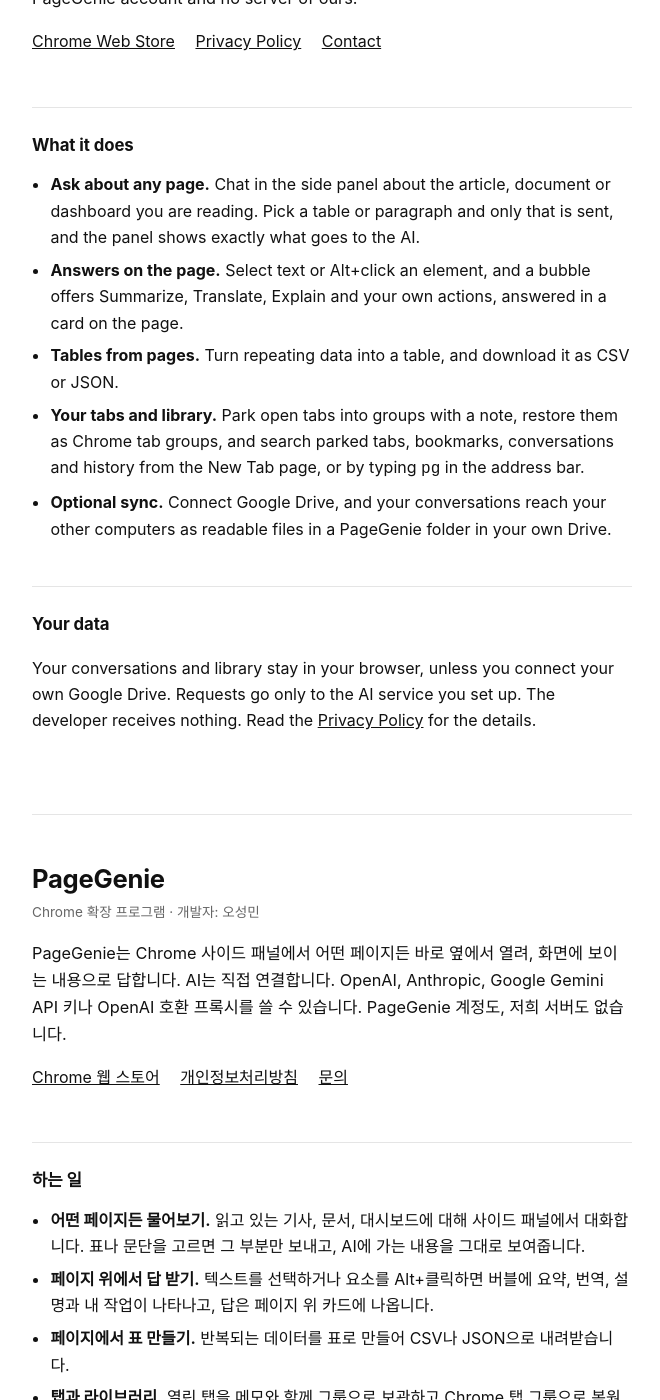
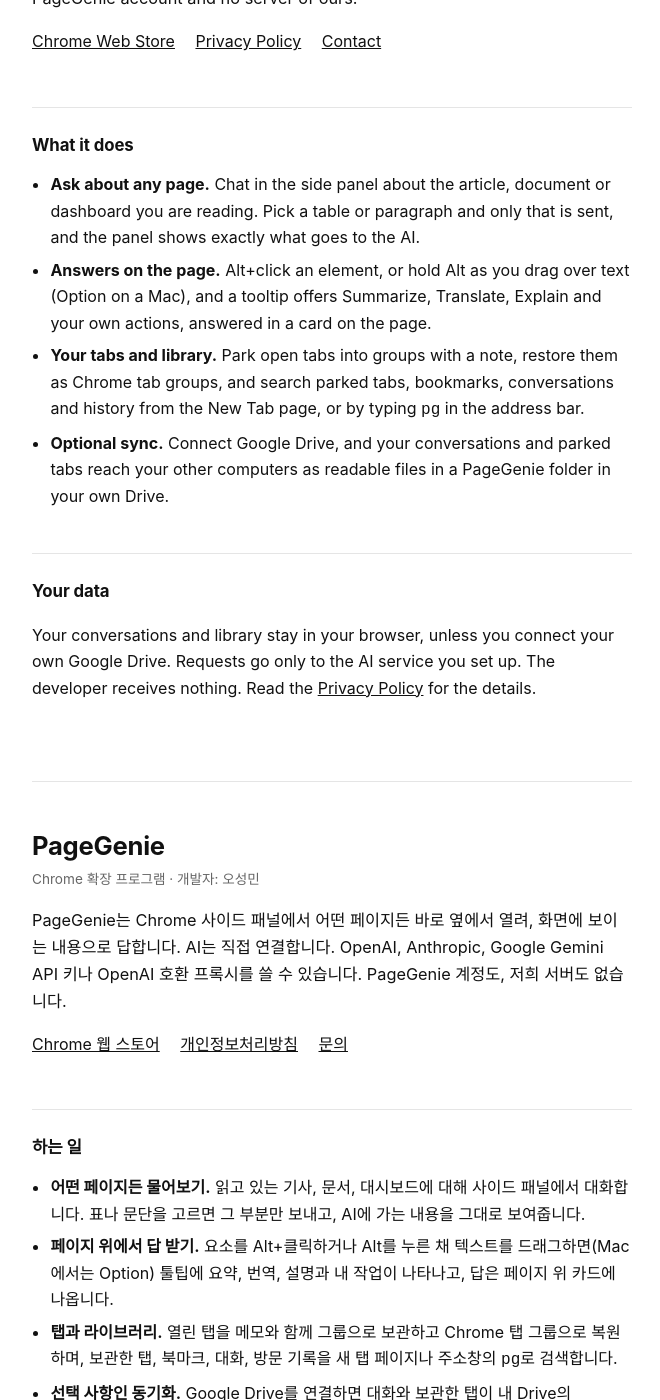
Before and after one commit to sungminoh/sungminoh.github.io, a Jekyll site: the page pages/pagegenie/index.html, which Jekyll copies as it is, in a window 1280 px wide and 1400 px high, scrolled down 275 px. Shown: the whole window, without its empty margins (308-968 px from the left). Built offline with Jekyll 4.4.1, drawn with Linux system fonts in a browser that asks for light colours; some of the changed text lies outside the part shown.

Commit message:
docs: PageGenie's policy and home page for 2.2.0: parked groups in Drive
PageGenie 2.2.0 syncs parked tab groups through the PageGenie folder in
Drive beside conversations, and exports and imports both as a folder.

- Privacy policy (EN/KO), effective 18 November 2026: the library row and
  2.3 say parked groups go to Drive (name, note, tags, colour, park times,
  each page's title, address and note; not the page text); deleting a
  group deletes it everywhere; Drive data serves the sync of both;
  Settings › Account & Data removes both and exports and imports a local
  folder. The AI tools no longer extract tables (gone since 2.1.0).
- Home page (EN/KO): sync names parked tabs; the tooltip opens on
  Alt+click or an Alt+drag; "Tables from pages" is gone, as the feature is.

Co-Authored-By: Claude Opus 5.5 <noreply@anthropic.com>

```diff
--- a/pages/pagegenie/index.html
+++ b/pages/pagegenie/index.html
@@ -49,16 +49,15 @@ OpenAI-compatible proxy. There is no PageGenie account and no server of ours.</p
   <li><strong>Ask about any page.</strong> Chat in the side panel about the article, document
       or dashboard you are reading. Pick a table or paragraph and only that is sent, and the
       panel shows exactly what goes to the AI.</li>
-  <li><strong>Answers on the page.</strong> Select text or Alt+click an element, and a bubble
-      offers Summarize, Translate, Explain and your own actions, answered in a card on the
-      page.</li>
-  <li><strong>Tables from pages.</strong> Turn repeating data into a table, and download it as
-      CSV or JSON.</li>
+  <li><strong>Answers on the page.</strong> Alt+click an element, or hold Alt as you drag over
+      text (Option on a Mac), and a tooltip offers Summarize, Translate, Explain and your own
+      actions, answered in a card on the page.</li>
   <li><strong>Your tabs and library.</strong> Park open tabs into groups with a note, restore
       them as Chrome tab groups, and search parked tabs, bookmarks, conversations and history
       from the New Tab page, or by typing <code>pg</code> in the address bar.</li>
-  <li><strong>Optional sync.</strong> Connect Google Drive, and your conversations reach your
-      other computers as readable files in a PageGenie folder in your own Drive.</li>
+  <li><strong>Optional sync.</strong> Connect Google Drive, and your conversations and parked
+      tabs reach your other computers as readable files in a PageGenie folder in your own
+      Drive.</li>
 </ul>
 
 <h2>Your data</h2>
@@ -87,15 +86,14 @@ Requests go only to the AI service you set up. The developer receives nothing. R
   <li><strong>어떤 페이지든 물어보기.</strong> 읽고 있는 기사, 문서, 대시보드에 대해 사이드
       패널에서 대화합니다. 표나 문단을 고르면 그 부분만 보내고, AI에 가는 내용을 그대로
       보여줍니다.</li>
-  <li><strong>페이지 위에서 답 받기.</strong> 텍스트를 선택하거나 요소를 Alt+클릭하면 버블에
-      요약, 번역, 설명과 내 작업이 나타나고, 답은 페이지 위 카드에 나옵니다.</li>
-  <li><strong>페이지에서 표 만들기.</strong> 반복되는 데이터를 표로 만들어 CSV나 JSON으로
-      내려받습니다.</li>
+  <li><strong>페이지 위에서 답 받기.</strong> 요소를 Alt+클릭하거나 Alt를 누른 채 텍스트를
+      드래그하면(Mac에서는 Option) 툴팁에 요약, 번역, 설명과 내 작업이 나타나고, 답은 페이지 위
+      카드에 나옵니다.</li>
   <li><strong>탭과 라이브러리.</strong> 열린 탭을 메모와 함께 그룹으로 보관하고 Chrome 탭
       그룹으로 복원하며, 보관한 탭, 북마크, 대화, 방문 기록을 새 탭 페이지나 주소창의
       <code>pg</code>로 검색합니다.</li>
-  <li><strong>선택 사항인 동기화.</strong> Google Drive를 연결하면 대화가 내 Drive의 PageGenie
-      폴더에 읽을 수 있는 파일로 저장되어 다른 컴퓨터로 전달됩니다.</li>
+  <li><strong>선택 사항인 동기화.</strong> Google Drive를 연결하면 대화와 보관한 탭이 내 Drive의
+      PageGenie 폴더에 읽을 수 있는 파일로 저장되어 다른 컴퓨터로 전달됩니다.</li>
 </ul>
 
 <h2>내 데이터</h2>
```
Also changed, not shown: pages/pagegenie/privacy/index.html (+28 -16 lines).
